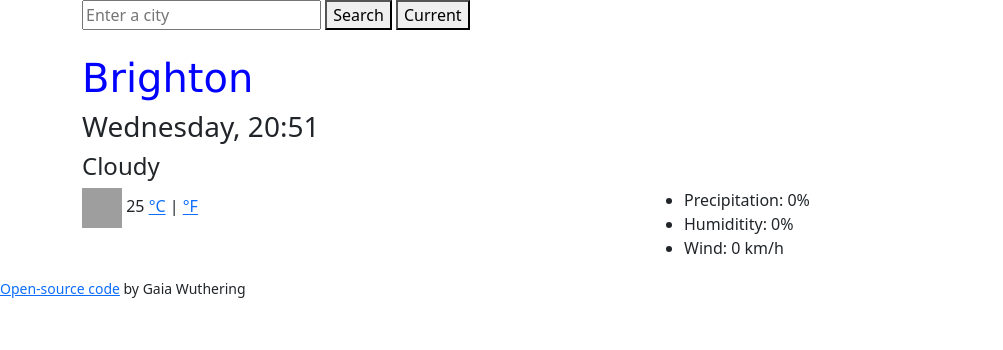
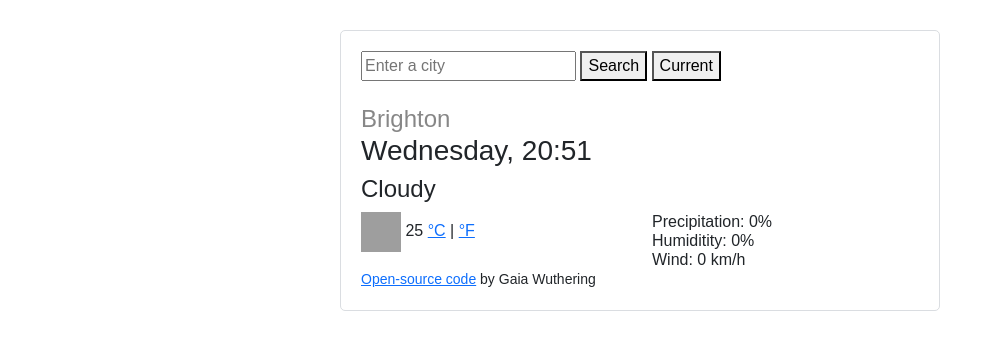
Before and after one commit to GaiaWuthering/Weather-app-SheCodes, a plain HTML site: page index.html in a window 1280 px wide. Shown: the whole page, without its empty margins (0-1003 px from the left). Drawn offline with nearby package versions, Linux system fonts and the light colour scheme; no server answers; grey boxes are pictures that could not be loaded.

Commit message:
styled main elements of page

```diff
--- a/SRC/style.css
+++ b/SRC/style.css
@@ -1,5 +1,33 @@
-.city {
-  color: blue;
-  font-family: "Lucida Sans", "Lucida Sans Regular", "Lucida Grande",
-    "Lucida Sans Unicode", Geneva, Verdana, sans-serif;
+body {
+  font-family: Arial, Helvetica, sans-serif;
 }
+.weather-app {
+  max-width: 600px;
+  margin: 30px auto;
+  padding: 20px;
+  border: 1px solid #dadde1;
+  border-radius: 5px;
+}
+
+h1 {
+  color: #878787;
+  display: block;
+  font-size: 24px;
+  font-weight: 100;
+  line-height: 28.8px;
+  text-align: left;
+  margin-bottom: 0;
+}
+ul {
+  margin: 0;
+  padding: 0;
+}
+
+li {
+  list-style-type: none;
+  margin: 0;
+  padding: 0;
+  font-size: 16px;
+  font-weight: 100;
+  line-height: 19px;
+}
--- a/index.html
+++ b/index.html
@@ -4,7 +4,7 @@
     <title>Weather</title>
     <script src="https://unpkg.com/axios/dist/axios.min.js"></script>
     <meta charset="UTF-8" />
-    <link rel="stylesheet" href="SRC/style.css" />
+
     <link
       href="https://cdn.jsdelivr.net/npm/bootstrap@5.3.0-alpha1/dist/css/bootstrap.min.css"
       rel="stylesheet"
@@ -16,8 +16,9 @@
       integrity="sha384-w76AqPfDkMBDXo30jS1Sgez6pr3x5MlQ1ZAGC+nuZB+EYdgRZgiwxhTBTkF7CXvN"
       crossorigin="anonymous"
     ></script>
+    <link rel="stylesheet" href="SRC/style.css" />
   </head>
-  <body>
+  <body id="body">
     <div class="container">
     <div class="weather-app">
       <form id="search-city">
@@ -38,7 +39,7 @@
           <a href="#" id="farenheit-link">°F</a></span
         >
       </div>
-      <divc class="col-6">
+      <div class="col-6">
 <ul>
   <li>
     Precipitation: 0%
@@ -47,15 +48,15 @@
   <li>  Wind: 0 km/h </li>
 </ul>
       </div>
-</div>
-</div>
-<small>
+      <small>
       <a href="https://github.com/GaiaWuthering/Weather-app-SheCodes" target="_blank"
         >Open-source code</a
       >
       by Gaia Wuthering
       </small>
-    </div>
+</div>
+
+
 
     <script src="SRC/script.js"></script>
   </body>
```
